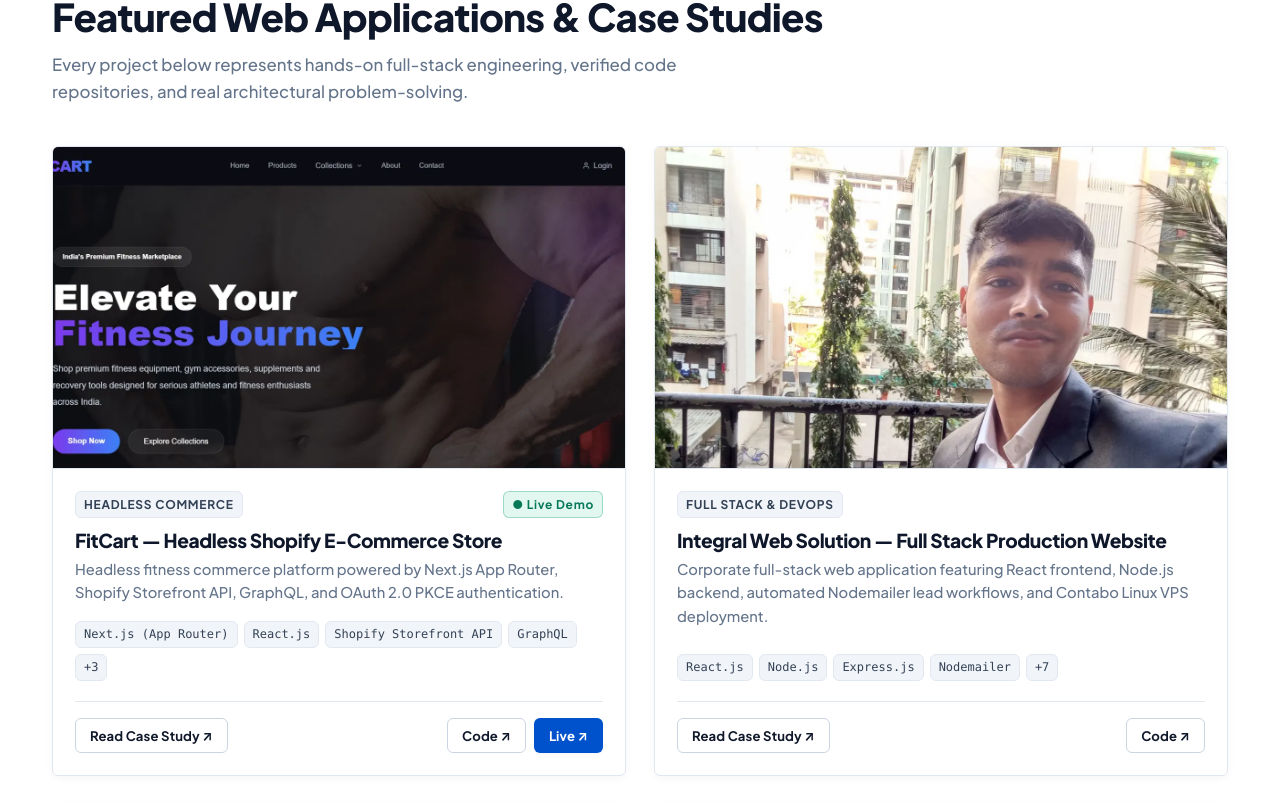
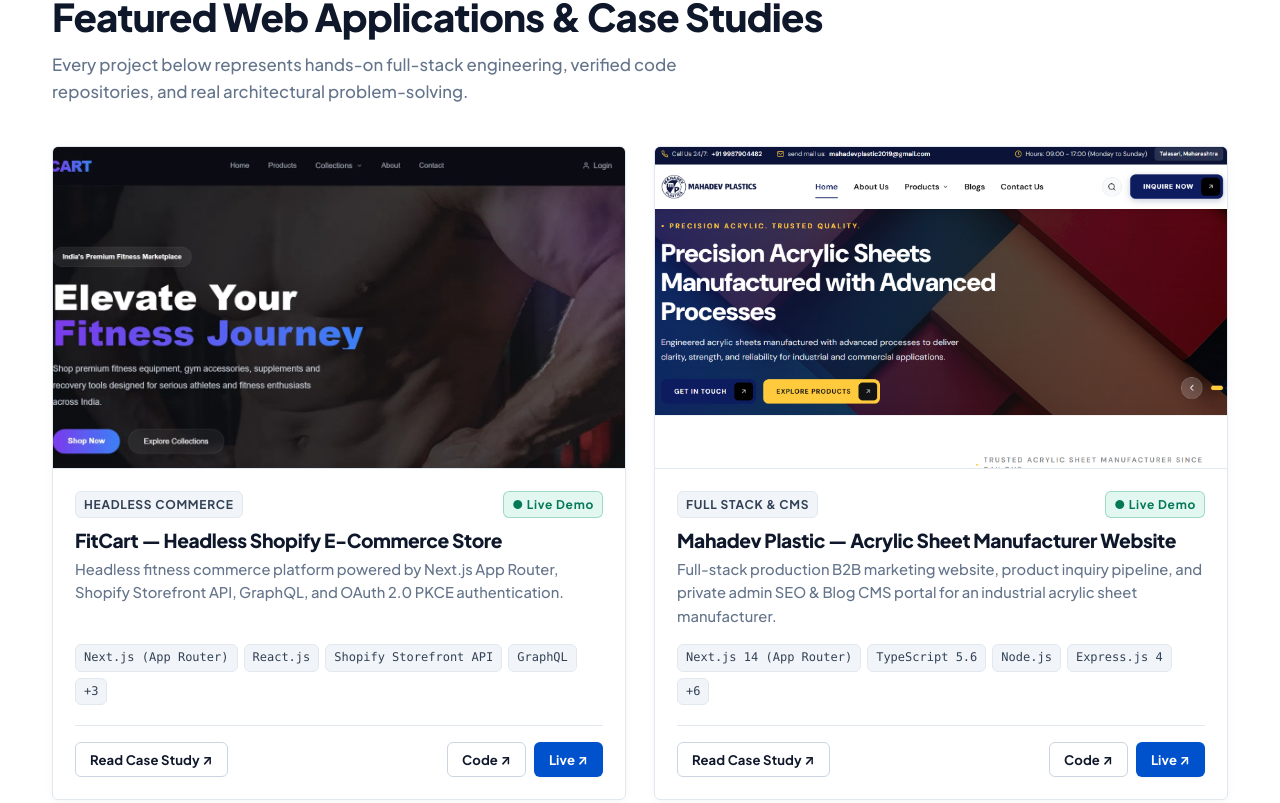
Before and after one commit to sohamaeer/soham-aeer-portfolio, a Next.js app: page / in a window 1280 px wide. Shown: the part 1728-2531 px from the top of the page. Built offline with nearby package versions, Linux system fonts and the light colour scheme; no server answers.

Commit message:
feat: replace Integral Web Solution with Mahadev Plastic full-stack case study and real screenshot

```diff
--- a/src/components/HeroSlider.js
+++ b/src/components/HeroSlider.js
@@ -22,7 +22,7 @@
     title: "Self-Hosted Linux VPS Infrastructure & Reverse Proxy Management",
     subtitle: "Hands-on experience provisioning Contabo Linux VPS environments, configuring Apache Virtual Hosts and Nginx reverse proxies, automating Let's Encrypt SSL certificates, and managing 24/7 uptime with PM2 daemons.",
     tags: ["Ubuntu Linux", "Contabo VPS", "Apache Virtual Hosts", "Nginx Reverse Proxy", "PM2 Daemons", "Certbot SSL"],
-    primaryCta: { label: "View VPS Deployments ↗", href: "/projects/integral-web-solution" },
+    primaryCta: { label: "View Full-Stack B2B Build ↗", href: "/projects/mahadev-plastic" },
     secondaryCta: { label: "Explore DevOps Skills", href: "/skills/vps-deployment" }
   },
   {
--- a/src/data/navigation.js
+++ b/src/data/navigation.js
@@ -25,7 +25,7 @@
     dropdownItems: [
       { name: "All Projects", href: "/projects", desc: "Complete portfolio archive" },
       { name: "FitCart (Shopify Headless)", href: "/projects/fitcart", desc: "Next.js + Shopify Storefront GraphQL" },
-      { name: "Integral Web Solution", href: "/projects/integral-web-solution", desc: "React + Node.js VPS deployment" },
+      { name: "Mahadev Plastic Website", href: "/projects/mahadev-plastic", desc: "Next.js 14 + Express + SEO Blog CMS" },
       { name: "SIMPOVENT® B2B Platform", href: "/projects/shreeji-sales-corporation", desc: "Next.js + CFM calculator + SEO" },
       { name: "Kavya Fragrances", href: "/projects/kavya-fragrances", desc: "AI scent engine with Groq Llama 3.1" },
       { name: "PixelVault E-Commerce", href: "/projects/pixelvault", desc: "Digital wallpapers + Stripe checkout" },
@@ -61,7 +61,7 @@
   ],
   projects: [
     { label: "FitCart Headless Store", href: "/projects/fitcart" },
-    { label: "Integral Web Solution", href: "/projects/integral-web-solution" },
+    { label: "Mahadev Plastic Website", href: "/projects/mahadev-plastic" },
     { label: "SIMPOVENT® B2B Platform", href: "/projects/shreeji-sales-corporation" },
     { label: "Kavya Fragrances AI", href: "/projects/kavya-fragrances" },
     { label: "PixelVault Wallpaper Store", href: "/projects/pixelvault" },
--- a/src/data/projects.js
+++ b/src/data/projects.js
@@ -81,73 +81,80 @@
   },
 
   {
-    slug: "integral-web-solution",
-    name: "Integral Web Solution — Full Stack Production Website",
-    shortName: "Integral Web Solution",
-    headline: "Corporate full-stack web application featuring React frontend, Node.js backend, automated Nodemailer lead workflows, and Contabo Linux VPS deployment.",
+    slug: "mahadev-plastic",
+    name: "Mahadev Plastic — Acrylic Sheet Manufacturer Website",
+    shortName: "Mahadev Plastic",
+    headline: "Full-stack production B2B marketing website, product inquiry pipeline, and private admin SEO & Blog CMS portal for an industrial acrylic sheet manufacturer.",
     category: "Full Stack Applications",
     featured: true,
-    badge: "Full Stack & DevOps",
-    image: "/images/soham-aeer-workspace.webp",
-    imageAlt: "Integral Web Solution production application development and Linux VPS server management",
-    githubUrl: "https://github.com/Sohamayer/integral-web-solution",
-    liveUrl: null,
-    role: "Full Stack Developer & DevOps Engineer",
-    timeline: "Nov 2025 – Present",
-    client: "Integral Web Solution",
-    techStack: ["React.js", "Node.js", "Express.js", "Nodemailer", "Ubuntu Linux", "Contabo VPS", "Apache", "Reverse Proxy", "PM2", "SSL / Certbot", "Technical SEO"],
-    overview: "Integral Web Solution is a comprehensive corporate web application built to represent the company's full digital agency offerings, client portfolio, and lead-generation channels. Beyond frontend development in React, I built a secure Node.js backend to handle client inquiries, automated transactional notifications via Nodemailer, configured a self-hosted Contabo Linux VPS with Apache Virtual Hosts and reverse proxy routing, secured the domain with Let's Encrypt SSL, and managed daemon uptime via PM2.",
-    problem: "The company required an authoritative, high-performance web platform capable of capturing corporate leads, delivering instant email confirmations to prospective clients, and running reliably on self-hosted VPS infrastructure alongside several other client staging sites without server conflicts or performance degradation.",
+    badge: "Full Stack & CMS",
+    image: "/images/projects/mahadev-plastic.png",
+    imageAlt: "Mahadev Plastics full-stack acrylic sheet manufacturer website homepage hero with live product showcase and inquiry engine",
+    githubUrl: "https://github.com/sohamaeer/mahadev-plastic",
+    liveUrl: "https://mahadevplastic.com",
+    role: "Full Stack Developer & Technical SEO Specialist",
+    timeline: "2024",
+    client: "Mahadev Plastic (Talasari, Maharashtra)",
+    techStack: ["Next.js 14 (App Router)", "TypeScript 5.6", "Node.js", "Express.js 4", "Tailwind CSS 3", "Nodemailer 6", "HMAC-SHA256 Auth", "JSON Flat-File DB", "Technical SEO", "Schema.org (JSON-LD)"],
+    overview: "Mahadev Plastic is a full-stack production B2B web platform for a leading acrylic sheet manufacturer based in Achhad Industrial Estate, Talasari, Maharashtra. Engineered to drive nationwide commercial inquiries, the platform features a responsive Next.js 14 App Router frontend wrapped by a custom Express 4 server, an automated 3-way Nodemailer lead dispatch pipeline, persistent JSON flat-file storage for technical blogs, a private HMAC-SHA256 authenticated Admin CMS with rich SEO controls, and comprehensive Schema.org structured data (Product, FAQPage, BreadcrumbList).",
+    problem: "The client required an authoritative, high-performance web presence to market their manufacturing capabilities across India (Cast Acrylic, Transparent, Frosted, Fluorescent, and MOP Acrylic Sheets). The platform needed to capture commercial purchase inquiries, deliver multi-party notifications, maintain an active technical content marketing hub via an internal admin CMS, and rank prominently on Google for highly competitive B2B industrial search terms.",
     responsibilities: [
-      "Engineered the responsive React.js frontend interface with clean navigation and interactive service showcases.",
-      "Built the Node.js/Express backend service to process lead submissions and automate two-way Nodemailer workflows.",
-      "Provisioned and configured a Contabo Ubuntu Linux VPS with Apache Virtual Hosts, reverse proxy routing, and PM2 process management.",
-      "Installed and automated Let's Encrypt SSL certificates with Certbot.",
-      "Configured Google Workspace and Microsoft business email DNS records (MX, SPF, DKIM, DMARC) for seamless communication.",
-      "Implemented on-page SEO, metadata, Open Graph cards, and XML sitemaps to drive corporate organic search visibility."
+      "Built the Next.js 14 App Router application with TypeScript 5.6 and Tailwind CSS 3, featuring an animated homepage hero slider, product mega-dropdown, and breadcrumb banners.",
+      "Developed a custom Express 4 Node.js wrapper server to mount Next.js and handle backend REST APIs for inquiries, contact forms, and admin CMS endpoints.",
+      "Engineered an automated 3-way HTML email notification system via Nodemailer 6: customer confirmation, owner lead notification to mahadevplastic2019@gmail.com, and technical audit log to the agency.",
+      "Architected a private Admin CMS (/admin) secured by HMAC-SHA256 token authentication with a full blog CRUD manager, image upload pipeline (base64 to public storage), and schedule/publish toggles.",
+      "Implemented a lightweight, zero-database-overhead runtime JSON flat-file storage engine (data/blogs.json) for persistent blog management.",
+      "Designed comprehensive on-page and technical SEO: 3-tier keyword targeting (high-volume, medium, long-tail), canonical URLs, dynamic XML sitemaps, robots.txt, and targeted AI Overview / SGE search optimization hooks.",
+      "Injected complete Schema.org JSON-LD data including Product (with SKU, MPN, brand, and AggregateOffer price ranges), FAQPage, and BreadcrumbList schemas across all product pages."
     ],
     architecture: {
-      frontend: "React.js single-page application with modular component architecture and responsive CSS.",
-      backend: "Node.js and Express.js REST server handling inquiry validation, rate limiting, and email dispatch.",
-      mail: "Nodemailer transport integrated with company SMTP server delivering instant admin alerts and client receipts.",
-      server: "Contabo Linux VPS (Ubuntu) running Apache with mod_proxy forwarding external traffic to PM2-managed Node daemon.",
-      security: "UFW firewall configuration, SSL/TLS certificates via Certbot, and CORS origin restrictions."
+      frontend: "Next.js 14 App Router with React Server Components for fast pre-rendered catalog pages, sticky responsive navigation with search routing, and floating WhatsApp action triggers.",
+      server: "Custom Express 4 server wrapping the Next.js runtime, attaching API middleware for inquiry capture and admin CMS REST endpoints.",
+      adminCms: "Private admin portal (/admin) secured by HMAC-SHA256 signed session tokens, featuring rich blog editor with SEO metadata controls, keyword mapping, and image uploads.",
+      emailEngine: "Nodemailer 6 automated 3-recipient dispatch: branded buyer confirmation, factory owner lead notification with direct WhatsApp/Call CTAs, and technical audit log.",
+      dataStorage: "Zero-overhead persistent JSON flat-file database (data/blogs.json) enabling dynamic article creation, editing, and publishing without database infrastructure costs.",
+      seo: "Automated /sitemap.xml and /robots.txt, 11+ focus keywords in root layout, Product schemas with INR price ranges, and per-page AI Overview hooks."
     },
     keyFeatures: [
-      "Responsive service showcase with interactive feature sections.",
-      "Automated dual-email inquiry pipeline (instant company notification + branded user confirmation).",
-      "Contabo Linux VPS hosting configured with Apache Virtual Hosts and reverse proxy.",
-      "PM2 process daemon ensuring continuous 24/7 uptime and automated restart on system boot.",
-      "Google Workspace & Microsoft 365 business email administration and DNS configuration.",
-      "Comprehensive Technical SEO implementation targeting agency keywords."
+      "Full-stack Next.js 14 App Router frontend with custom Express 4 server architecture.",
+      "Dynamic product catalog hub for 5 primary acrylic sheet lines (Cast, Transparent, Frosted, Fluorescent, MOP).",
+      "Interactive product inquiry engine with 3-way automated HTML email dispatch via Nodemailer.",
+      "Protected Admin CMS with HMAC-SHA256 token auth, blog CRUD dashboard, and image upload pipeline.",
+      "Comprehensive 3-tier SEO keyword matrix with dynamic canonicalization and AI Overview hooks.",
+      "Schema.org structured data: Product (AggregateOffer INR), FAQPage, and BreadcrumbList.",
+      "Zero-database-overhead persistent JSON storage engine for dynamic content."
     ],
     technicalChallenges: [
       {
-        challenge: "Hosting multiple client domains on a single Contabo VPS without port conflicts or SSL collisions.",
-        solution: "Configured individual Apache VirtualHost blocks for each domain, binding public ports 80/443 to internal application ports using `ProxyPass` and `ProxyPassReverse`, combined with domain-specific Certbot certificates."
+        challenge: "Wrapping Next.js 14 within a custom Express server while maintaining fast API response times and proper asset routing.",
+        solution: "Configured Express to pass page requests directly to Next.js's request handler (`app.getRequestHandler()`) while intercepting `/api/*` and `/admin/*` routes through dedicated Express router middleware with input validation."
       },
       {
-        challenge: "Ensuring high transactional email deliverability and preventing spam folder classification.",
-        solution: "Configured authentic SPF, DKIM, and DMARC TXT records in domain DNS and implemented sanitized HTML email templates with plain-text fallback alternatives."
+        challenge: "Securing the Admin CMS without a heavy external database or complex identity provider.",
+        solution: "Implemented an HMAC-SHA256 signed token authentication strategy with 7-day expiration cookies, validating credentials against server-side environment variables and shielding admin routes."
+      },
+      {
+        challenge: "Achieving high organic Google search ranking against established commercial acrylic competitors.",
+        solution: "Engineered a 3-tier supportive keyword strategy across all product routes, injected valid Product and FAQPage JSON-LD schemas, and integrated concise AI Overview hooks optimized for Google SGE summaries."
       }
     ],
-    seoImplementation: "Implemented targeted agency metadata, Open Graph preview tags, XML sitemap generation, and clean URL structure, contributing to visibility in corporate agency search results.",
+    seoImplementation: "Implemented comprehensive metadata across root and product pages, dynamic sitemap indexing all product lines and blogs, Schema.org Product (INR ranges), FAQPage, BreadcrumbList, and 3-tier keyword optimization for national search queries.",
     faqs: [
       {
-        question: "What was your exact role on the Integral Web Solution project?",
-        answer: "I served as the full-stack developer and infrastructure engineer: writing the React frontend, coding the Node.js backend, configuring the Contabo VPS, setting up Apache reverse proxies, and managing business email administration."
+        question: "How does the custom Express server integrate with Next.js 14?",
+        answer: "The Express server boots first, initializes the Next.js application instance, attaches body-parsing and authentication middleware, routes API requests (/api/inquiry, /api/contact, /api/admin) through Express endpoints, and delegates page rendering to Next.js."
       },
       {
-        question: "How is the Node.js backend managed on the Contabo VPS?",
-        answer: "The Node.js backend runs under PM2 in cluster mode. Apache acts as the reverse proxy, terminating SSL and routing incoming requests to localhost:PORT."
+        question: "How does the automated 3-way email pipeline work for Mahadev Plastic?",
+        answer: "When a buyer submits an inquiry, Nodemailer dispatches 3 customized HTML emails: a branded confirmation to the buyer, a detailed lead alert to the factory owner (mahadevplastic2019@gmail.com) with click-to-call CTAs, and a technical audit log to the agency."
       },
       {
-        question: "How does the email notification system work?",
-        answer: "When a lead fills out the contact form, the Node.js service validates the input and uses Nodemailer to dispatch an alert to the internal team and a confirmation receipt to the lead."
+        question: "How is security handled for the private Admin CMS?",
+        answer: "Access to /admin is protected by HMAC-SHA256 signed session tokens. Requests without valid tokens are redirected to /admin/login, ensuring secure content and blog management."
       },
       {
-        question: "How were business emails configured for this project?",
-        answer: "I managed business email setup via Google Workspace and Microsoft services, configuring MX, SPF, DKIM, and DMARC DNS records to ensure zero downtime and high inbox deliverability."
+        question: "What structured data is implemented for Mahadev Plastic products?",
+        answer: "Every acrylic sheet page includes Product schema with SKU, MPN, brand, and AggregateOffer price ranges in INR, along with FAQPage schema for rich Google search snippet eligibility."
       }
     ]
   },
--- a/src/data/skills.js
+++ b/src/data/skills.js
@@ -130,7 +130,7 @@
       "Module pattern, tree-shakable exports, and dynamic imports for bundle size reduction"
     ],
     relatedTech: ["Node.js", "React.js", "Next.js", "Express.js", "REST APIs"],
-    relatedProjects: ["integral-web-solution", "shreeji-sales-corporation", "fitcart", "pixelvault"],
+    relatedProjects: ["mahadev-plastic", "shreeji-sales-corporation", "fitcart", "pixelvault"],
     businessValue: "Clean, idiomatic JavaScript reduces application bundle size, speeds up initial page load, minimizes client crashes, and lowers long-term maintenance overhead for production teams.",
     faqs: [
       {
@@ -178,7 +178,7 @@
       "Context API for scoped theme and global user preference states without bloat"
     ],
     relatedTech: ["Next.js", "JavaScript (ES6+)", "HTML5", "CSS3", "React Helmet"],
-    relatedProjects: ["integral-web-solution", "shreeji-sales-corporation", "fitcart"],
+    relatedProjects: ["mahadev-plastic", "shreeji-sales-corporation", "fitcart"],
     businessValue: "Modular React components enable rapid feature development, consistent brand design systems across platforms, and snappy user interfaces that drive higher conversion and retention.",
     faqs: [
       {
@@ -274,7 +274,7 @@
       "Graceful degradation and centralized error handling middleware"
     ],
     relatedTech: ["Express.js", "JavaScript (ES6+)", "Nodemailer", "Linux", "PM2"],
-    relatedProjects: ["integral-web-solution", "shreeji-sales-corporation", "pixelvault"],
+    relatedProjects: ["mahadev-plastic", "shreeji-sales-corporation", "pixelvault"],
     businessValue: "Node.js ensures rapid API response times, shared language semantics between frontend and backend, and low server resource overhead on production VPS hosting.",
     faqs: [
       {
@@ -322,7 +322,7 @@
       "JSON payload size limits and honeypot spam protection"
     ],
     relatedTech: ["Node.js", "REST APIs", "Nodemailer", "MySQL", "MongoDB"],
-    relatedProjects: ["integral-web-solution", "shreeji-sales-corporation", "pixelvault"],
+    relatedProjects: ["mahadev-plastic", "shreeji-sales-corporation", "pixelvault"],
     businessValue: "Express provides a lightweight, battle-tested framework with zero runtime bloat, allowing customized API routing and effortless integration with existing enterprise systems.",
     faqs: [
       {
@@ -418,7 +418,7 @@
       "Connection pooling and disconnection resilience in containerized and serverless environments"
     ],
     relatedTech: ["Node.js", "Express.js", "MySQL", "Firestore", "REST APIs"],
-    relatedProjects: ["integral-web-solution", "pixelvault", "shreeji-sales-corporation"],
+    relatedProjects: ["mahadev-plastic", "pixelvault", "shreeji-sales-corporation"],
     businessValue: "MongoDB allows agile feature iterations with schema flexibility while delivering high-speed document retrieval and rich aggregation for modern web applications.",
     faqs: [
       {
@@ -514,7 +514,7 @@
       "Zero-downtime application deployments via Git hooks and PM2 reload"
     ],
     relatedTech: ["Linux & Ubuntu", "Nginx", "Apache", "PM2", "SSL / Certbot"],
-    relatedProjects: ["integral-web-solution", "erpnext-vps-deployment"],
+    relatedProjects: ["mahadev-plastic", "erpnext-vps-deployment"],
     businessValue: "Self-hosted VPS environments reduce ongoing cloud hosting costs by up to 80% while providing complete control over server hardware, security policies, and application topology.",
     faqs: [
       {
@@ -562,7 +562,7 @@
       "Shell automation scripts for periodic backups, log rotation, and server health checks"
     ],
     relatedTech: ["VPS Deployment", "Nginx", "Apache", "SSH", "PM2"],
-    relatedProjects: ["erpnext-vps-deployment", "integral-web-solution"],
+    relatedProjects: ["erpnext-vps-deployment", "mahadev-plastic"],
     businessValue: "Direct Linux system administration capability ensures fast resolution of production infrastructure outages without depending on external managed services.",
     faqs: [
       {
@@ -658,7 +658,7 @@
       "Apache security hardening: disabling directory listing (`Options -Indexes`) and hiding version banners"
     ],
     relatedTech: ["Linux & Ubuntu", "VPS Deployment", "Nginx", "Technical SEO", "PM2"],
-    relatedProjects: ["integral-web-solution", "shreeji-sales-corporation"],
+    relatedProjects: ["mahadev-plastic", "shreeji-sales-corporation"],
     businessValue: "Robust Apache configuration enables reliable multi-domain hosting, seamless URL migrations with zero SEO rank loss, and enterprise proxy routing.",
     faqs: [
       {
@@ -706,7 +706,7 @@
       "Core Web Vitals alignment: LCP, CLS, and INP metrics directly impacting search rankings"
     ],
     relatedTech: ["Schema Markup", "Next.js", "React Helmet", "Google Search Console", "Apache"],
-    relatedProjects: ["shreeji-sales-corporation", "integral-web-solution", "kavya-fragrances"],
+    relatedProjects: ["shreeji-sales-corporation", "mahadev-plastic", "kavya-fragrances"],
     businessValue: "Technical SEO ensures that high-quality web applications are discoverable, attract organic commercial leads without ongoing ad spend, and rank sustainably across international markets.",
     faqs: [
       {
@@ -754,7 +754,7 @@
       "Automated validation against Google Rich Results Test and Schema.org Validator"
     ],
     relatedTech: ["Technical SEO", "Next.js", "React.js", "HTML5", "Google Search Console"],
-    relatedProjects: ["shreeji-sales-corporation", "integral-web-solution"],
+    relatedProjects: ["shreeji-sales-corporation", "mahadev-plastic"],
     businessValue: "Valid structured data enhances search engine understanding, establishes entity authority in Google Knowledge Graphs, and qualifies pages for prominent rich result treatments.",
     faqs: [
       {
```
Also changed, not shown: public/images/projects/mahadev-plastic.png (added).
